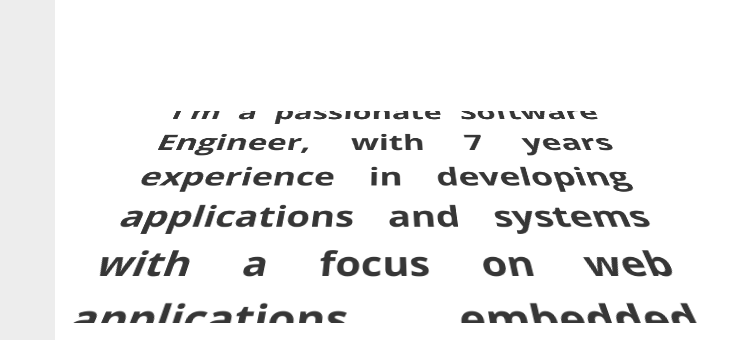
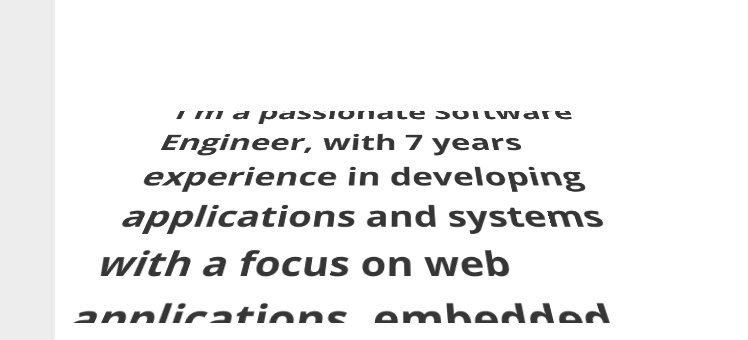
Before and after one commit to supermonteiro/thiagomb.com, a plain HTML site: page index.html in a window 1280 px wide. Shown: the part 294-634 px from the top of the page, 0-748 px from the left. Drawn offline with nearby package versions, Linux system fonts and the light colour scheme.

Commit message:
Adjustments

```diff
--- a/css/main.css
+++ b/css/main.css
@@ -382,13 +382,13 @@ STAR WARS
 #titles
 {
   position: static;
-  width: 18em;
+  width: 100%;
   height: 10em;
   bottom: 0;
-  left: 50%;
+  /*left: 50%;*/
   font-size: 350%;
   font-weight: bold;
-  text-align: justify;
+  /*text-align: justify;*/
   overflow: hidden;
   transform-origin: 50% 100%;
   transform: perspective(300px) rotateX(25deg);
--- a/index.html
+++ b/index.html
@@ -39,13 +39,13 @@
             <p>I'm a passionate Software Engineer, with 7 years experience in developing applications and systems with a focus on web applications, embedded systems and user experience, with some work on BI and project management.
             </p><br>
             <p>
-            Relative to PHP development, I've designed and developed 2 systems at FUNCEME, from database modeling to user interface and experience. One system was for tracking the usage of the company's cars, and the other monitors the water level of all lakes in our state. FUNCEME's call center would receive the current level of each lake and whenever they would hit a critical level, an email would be sent to the authorities.
+            Relative to PHP development, I've designed and developed 2 systems at FUNCEME from scratch. One system was for tracking the usage of the company's cars, and the other monitors the water level of all lakes in our state.
             </p><br>
             <p>
-            At SSPDS, I was dedicated to improving the local version of dotProject, also coded in PHP. I changed the overall layout, improved the code of 4 modules, disabled 2 unused ones and developed a brand new one, that would send SMS alerts to project leaders and persons of interest whenever a landmark would be reached, and also helped managing the project itself. For this module, I was awarded the 2nd place most innovative open source solution - Prêmio Ceará de Cidadani@ Eletrônica 2010.
+            At SSPDS, I was dedicated to improving the local version of dotProject, also coded in PHP. I changed the overall layout, improved 4 modules, disabled a few that werent needed and developed a brand new one, that would send SMS alerts to project leaders and persons of interest whenever a landmark would be reached, and also helped managing the project itself. For this module, I was awarded the 2nd place most innovative open source solution - Prêmio Ceará de Cidadani@ Eletrônica 2010.
             </p><br>
             <p>
-            After I've joined SERPRO, I worked for 2 years with mainframe development using natural and adabas. I developed new programs, subprograms and routines, and also documented for Brazil's goverment critical systems, mostly related to cash flow and taxes control. Later I've worked for 2 years with BI development, creating reports, jobs and ETLs using Pentaho, and also designed and admnistrated our PostgreSQL database. Ultimately, I've been working as a full stack developer, using Java, AngularJS and Bootstrap.
+            After I've joined SERPRO, I worked for 2 years with mainframe development using natural and adabas. I developed new programs, subprograms and routines, and also documented for Brazil's goverment critical systems, mostly related to cash flow and taxes control. Later I've worked for 2 years with BI development, creating reports, jobs and ETLs using Pentaho, and also designed and admnistrated our PostgreSQL database. Ultimately, I've been working as a full-stack developer, using Java, AngularJS and Bootstrap.
             </p><br>
             <p>
             I've been learning Swift for iOS development and Ruby on Rails on my spare time. Always trying to keep myself updated :) I'm passionate about clean and smart code, which I believe is more than just an engineering work, it's a form of art. We must always learn new and best ways to not only make our code work, but to be as fast and intelligent as possible.
```
